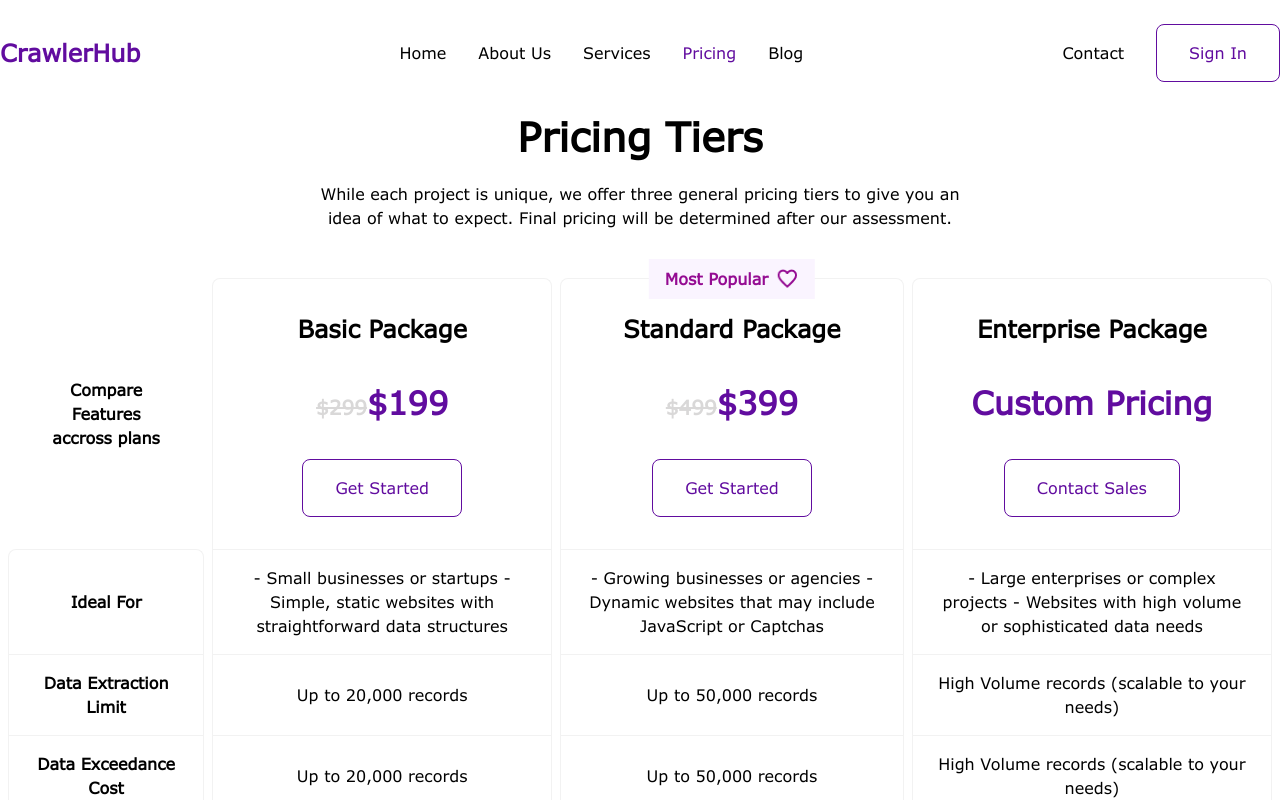
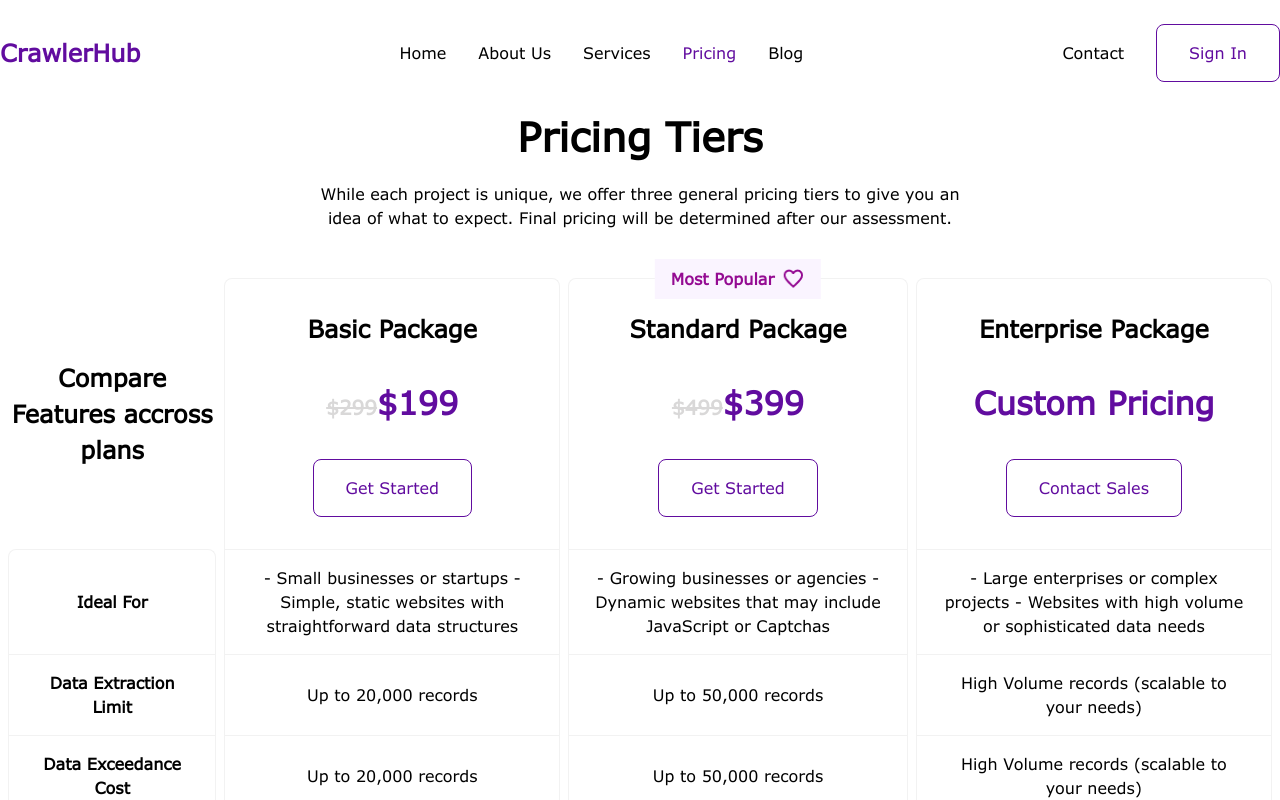
Before and after one commit to beecodeguy/crawlhub, a Next.js app: page /pricing in a window 1280 px wide. Shown: the top 800 px of the page. Built offline with nearby package versions, Linux system fonts and the light colour scheme.

Commit message:
designed pricing table

```diff
--- a/src/app/(webpage)/pricing/_components/PricingTiers/PricingTable/THead.tsx
+++ b/src/app/(webpage)/pricing/_components/PricingTiers/PricingTable/THead.tsx
@@ -35,7 +35,9 @@ const HeaderInfo: React.FC<IProps> = ({
 const THead = () => {
   return (
     <tr>
-      <th>Compare Features accross plans</th>
+      <th className="typography-h4">
+        Compare Features accross plans
+      </th>
       <th className="border-x border-t border-[#000000]">
         <HeaderInfo title="Basic Package" price="$199" previousPrice="$299" />
       </th>
--- a/src/assets/styles/components/_table.scss
+++ b/src/assets/styles/components/_table.scss
@@ -40,7 +40,7 @@
     }
     thead {
       tr {
-        th {
+        th:not(:first-child) {
           padding: 32px;
           border-top-left-radius: 8px;
           border-top-right-radius: 8px;
```
